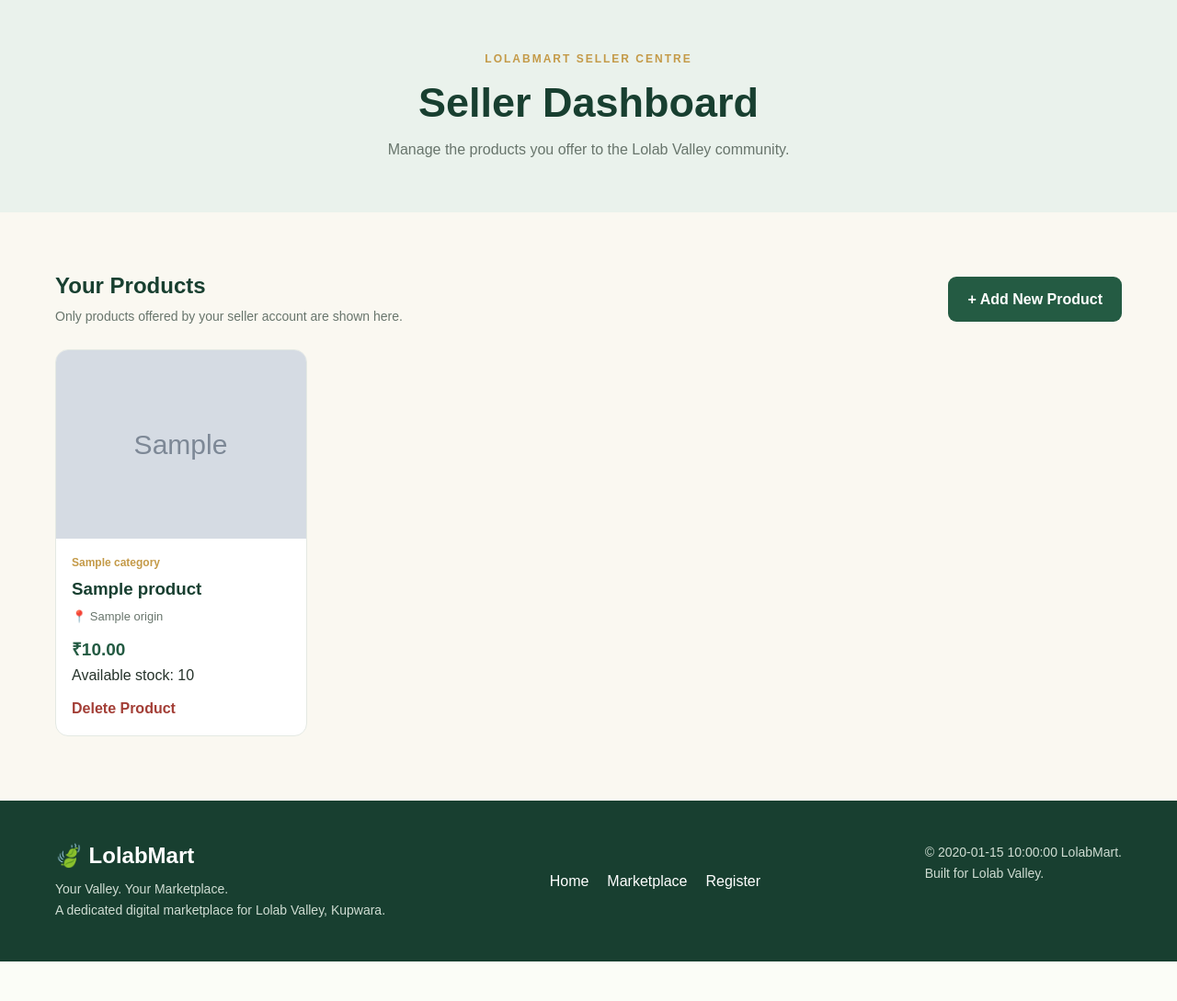
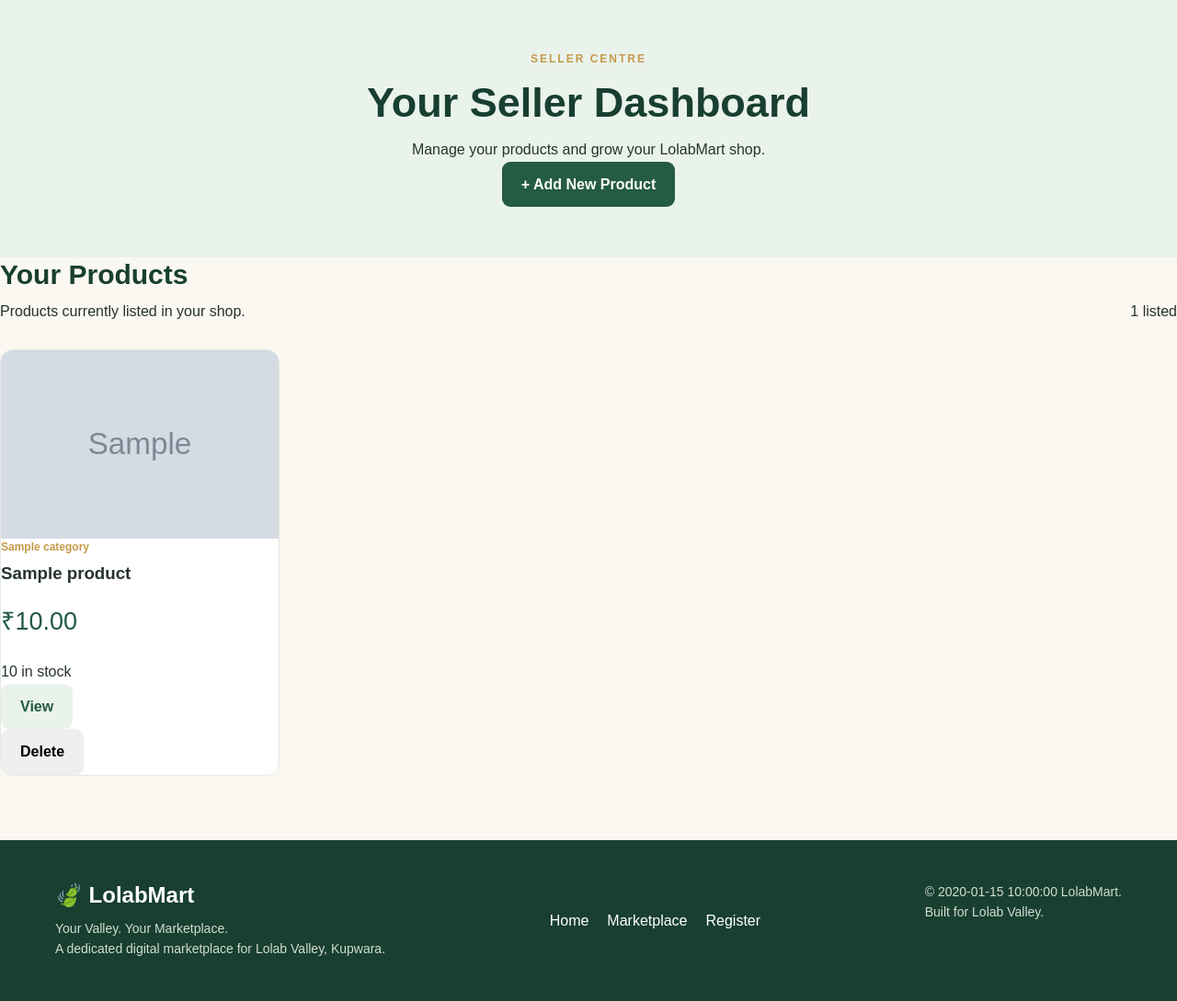
Before and after one commit to Xhkbasharat/lolabmart-ecommerce, a Python web app: template templates/seller_dashboard.html in a window 1280 px wide. Shown: the part 114-1203 px from the top of the page at 92% size. Before the commit the page ends 1160 px from the top, so only its background shows below. Run offline with Jinja, Linux system fonts and the light colour scheme; the template is opened without the code that fills it: most values are stand-ins (such as "Sample title", 1, 10 or a date in 2020); grey boxes marked "Sample" are stand-in pictures.

Commit message:
Revise seller dashboard layout and content

```diff
--- a/templates/seller_dashboard.html
+++ b/templates/seller_dashboard.html
@@ -1,64 +1,100 @@
-
 {% extends "base.html" %}
 
 {% block title %}Seller Dashboard | LolabMart{% endblock %}
 
 {% block content %}
 <section class="page-header">
-    <p class="eyebrow">LOLABMART SELLER CENTRE</p>
-    <h1>Seller Dashboard</h1>
-    <p>Manage the products you offer to the Lolab Valley community.</p>
-</section>
-
-<section class="section">
-    <div class="dashboard-heading">
     <div>
-            <h2>Your Products</h2>
-            <p>Only products offered by your seller account are shown here.</p>
+        <p class="eyebrow">SELLER CENTRE</p>
+        <h1>Your Seller Dashboard</h1>
+        <p>Manage your products and grow your LolabMart shop.</p>
     </div>
 
     <a href="{{ url_for('create_product') }}" class="btn btn-primary">
         + Add New Product
     </a>
+</section>
+
+<section class="dashboard-section">
+    <div class="section-heading">
+        <div>
+            <h2>Your Products</h2>
+            <p>Products currently listed in your shop.</p>
+        </div>
+        <span class="count-badge">{{ products|length }} listed</span>
     </div>
 
     {% if products %}
         <div class="product-grid">
             {% for product in products %}
                 <article class="product-card">
+                    <a href="{{ url_for('product_detail', product_id=product.id) }}"
+                       class="product-image-link">
                         {% if product.image_url %}
-            <img src="{{ product.image_url }}"
+                            <img
+                                src="{{ product.image_url }}"
                                 alt="{{ product.name }}"
-                 class="product-image">
+                                class="product-image"
+                            >
                         {% else %}
                             <div class="product-image-placeholder">
-                <span>LOLABMART</span>
+                                <span>No image available</span>
                             </div>
                         {% endif %}
+                    </a>
 
-            <div class="product-info">
+                    <div class="product-card-content">
                         <p class="product-category">{{ product.category }}</p>
-                <h3>{{ product.name }}</h3>
-                <p class="product-origin">📍 {{ product.origin }}</p>
-                <strong>₹{{ "%.2f"|format(product.price) }}</strong>
-                <p>Available stock: {{ product.stock }}</p>
 
-                <form method="POST"
+                        <h3>
+                            <a href="{{ url_for('product_detail', product_id=product.id) }}">
+                                {{ product.name }}
+                            </a>
+                        </h3>
+
+                        <p class="product-price">
+                            ₹{{ "%.2f"|format(product.price) }}
+                        </p>
+
+                        <p class="product-stock">
+                            {% if product.stock > 0 %}
+                                {{ product.stock }} in stock
+                            {% else %}
+                                Out of stock
+                            {% endif %}
+                        </p>
+
+                        <div class="seller-product-actions">
+                            <a
+                                href="{{ url_for('product_detail', product_id=product.id) }}"
+                                class="btn btn-secondary"
+                            >
+                                View
+                            </a>
+
+                            <form
+                                method="POST"
                                 action="{{ url_for('delete_product', product_id=product.id) }}"
-                      onsubmit="return confirm('Are you sure you want to delete this product?');">
-                    <input type="hidden" name="csrf_token" value="{{ csrf_token() }}">
-                    <button type="submit" class="remove-link">
-                        Delete Product
+                                onsubmit="return confirm('Are you sure you want to delete this product?');"
+                            >
+                                <input
+                                    type="hidden"
+                                    name="csrf_token"
+                                    value="{{ csrf_token() }}"
+                                >
+                                <button type="submit" class="btn btn-danger">
+                                    Delete
                                 </button>
                             </form>
+                        </div>
                     </div>
                 </article>
             {% endfor %}
         </div>
     {% else %}
         <div class="empty-state">
-        <h2>You haven't added any products yet.</h2>
-        <p>Start listing products offered from Lolab Valley.</p>
+            <h3>Your shop is waiting for its first product.</h3>
+            <p>Add a product to start selling on LolabMart.</p>
             <a href="{{ url_for('create_product') }}" class="btn btn-primary">
                 Add Your First Product
             </a>
```
Lines whose indentation alone changed are shown as unchanged.
